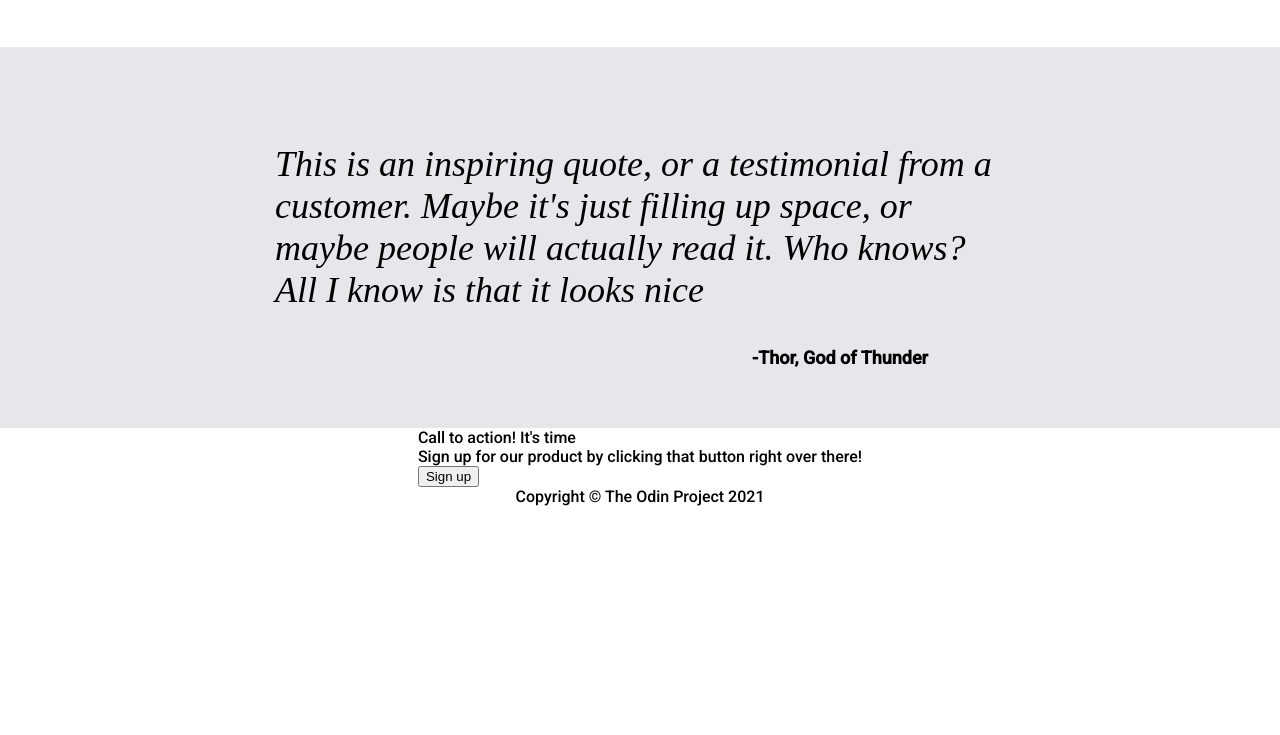
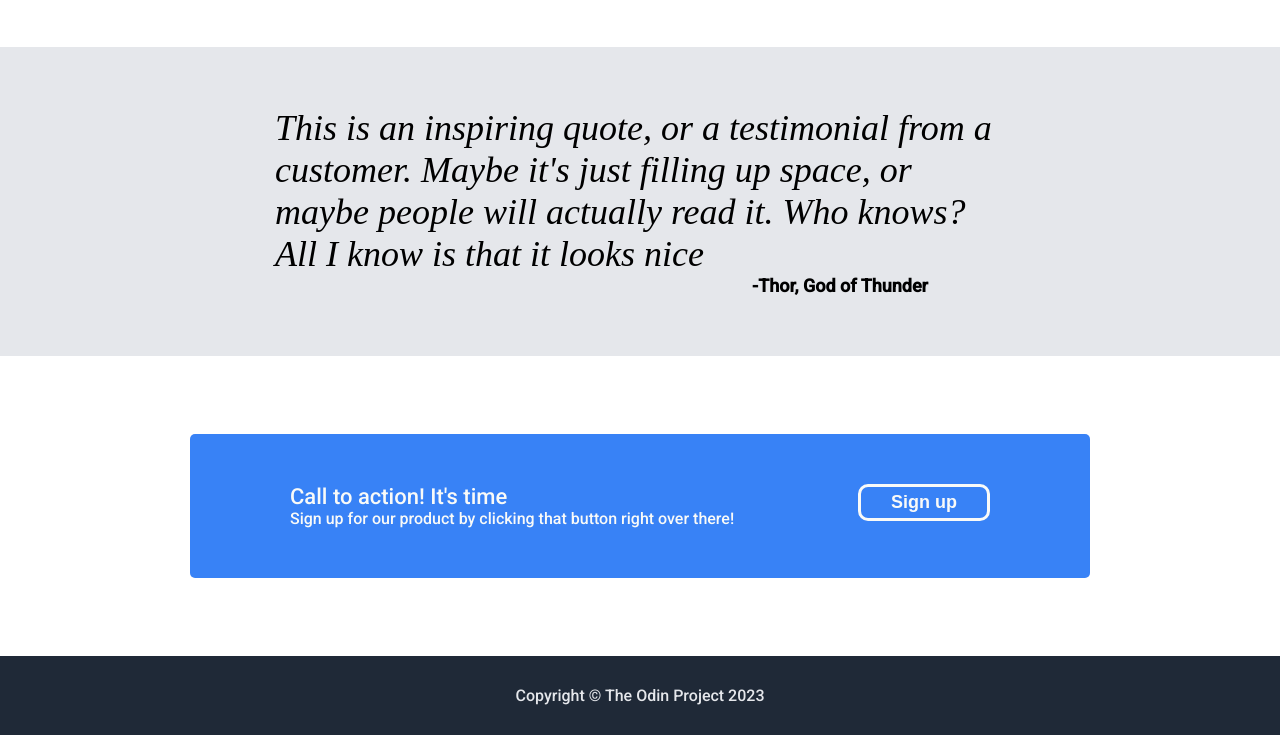
Before and after one commit to WhyAcee/Landing-Page, a plain HTML site: page index.html in a window 1280 px wide. Shown: the part 872-1607 px from the top of the page. Before the commit the page ends 1378 px from the top, so only its background shows below. Drawn offline with Linux system fonts and the light colour scheme.

Commit message:
Complete landing page

```diff
--- a/index.html
+++ b/index.html
@@ -55,7 +55,7 @@
             </div>
         </div>
         <div class="content-container3">
-            <p>This is an inspiring quote, or a testimonial from a customer. Maybe it's just filling up space, or maybe people will actually read it. Who knows? All I know is that it looks nice</p>
+            <div class="quote">This is an inspiring quote, or a testimonial from a customer. Maybe it's just filling up space, or maybe people will actually read it. Who knows? All I know is that it looks nice</div>
             <div class="thor">-Thor, God of Thunder</div>
         </div>
         <div class="content-container4">
@@ -64,13 +64,15 @@
                     <div class="cc4-text-header">Call to action! It's time</div>
                     <div class="cc4-text-body">Sign up for our product by clicking that button right over there!</div>
                 </div>
-                <button class="cc4-button">Sign up</button>
+                <a href="https://www.google.com/">
+                    <button class="cc4-button">Sign up</button>
+                </a>
             </div>
         </div>
     </div>
 
     <div class="footer">
-        <span>Copyright © The Odin Project 2021</span>
+        <span>Copyright © The Odin Project 2023</span>
     </div>
 </body>
 </html>
--- a/styles.css
+++ b/styles.css
@@ -4,10 +4,9 @@ body {
     display: flex;
     flex-direction: column;
     flex-wrap: nowrap;
-    height: 100%;
 }
 
-/*HEADER*/
+/*[HEADER]------------------------------------------------------*/
 .header {
     background-color: #1f2937;
     height: 30px;
@@ -44,7 +43,7 @@ nav a {
     align-items: center;
     margin: auto 0;
 }
-/*BODY 1--------------------------------------------------------*/
+/*[BODY 1]------------------------------------------------------*/
 .content-container1 {
     background-color: #1f2937;
     height: 300px;
@@ -100,7 +99,7 @@ nav a {
     color: #e5e7eb;
 }
 
-/*BODY 2--------------------------------------------------------*/
+/*[BODY 2]------------------------------------------------------*/
 .content-container2 {
     display: flex;
     flex-direction: column;
@@ -141,7 +140,7 @@ nav a {
     color: #1f2937;
 }
 
-/*BODY 3-------------------------------------------------------*/
+/*[BODY 3]-------------------------------------------------------*/
 .content-container3 {
     display: flex;
     flex-direction: column;
@@ -151,7 +150,7 @@ nav a {
     padding: 60px 50px;
 }
 
-.content-container3 p {
+.quote {
     font-family: 'Times New Roman', Times, serif;
     font-weight: 300;
     font-size: 36px;
@@ -159,14 +158,64 @@ nav a {
     font-style: italic;
 }
 
-.content-container3 div {
+.thor {
     align-self: center;
     font-weight: 700;
     font-size: 18px;
     max-width: 730px;
     padding-left: 400px;
 }
-/*FOOTER--------------------------------------------------------*/
+/*[BODY 4]------------------------------------------------------*/
+.content-container4 {
+    display: flex;
+    flex-direction: column;
+    justify-content: center;
+    height: 300px;
+}
+
+.cc4-container {
+    width: 700px;
+    padding: 50px 100px;
+    border-radius: 5px;
+    background-color: #3882f6;
+    display: flex;
+    justify-content: space-between;
+}
+
+.cc4-text {
+    color: #f9faf8;
+}
+
+.cc4-text-header {
+    font-size: 22px;
+}
+
+.cc4-button {
+    border: 3px solid #f9faf8;
+    border-radius: 10px;
+    background-color: #3882f6;
+    padding: 5px 30px;
+    color: #f9faf8;
+    font-size: 18px;
+    font-weight: bold;
+}
+
+.cc4-button:hover, button:hover {
+    background-color: #1f2937;
+    border: 3px solid white;
+}
+
+nav a:hover {
+    background-color: #3882f6;
+    padding: 0px 10px;
+    border-radius: 10px;
+}
+
+/*[FOOTER]------------------------------------------------------*/
 .footer {
-    align-self: center;
+    align-self: stretch;
+    padding: 30px;
+    background-color: #1f2937;
+    text-align: center;
+    color: #e5e7eb;
 }
```
